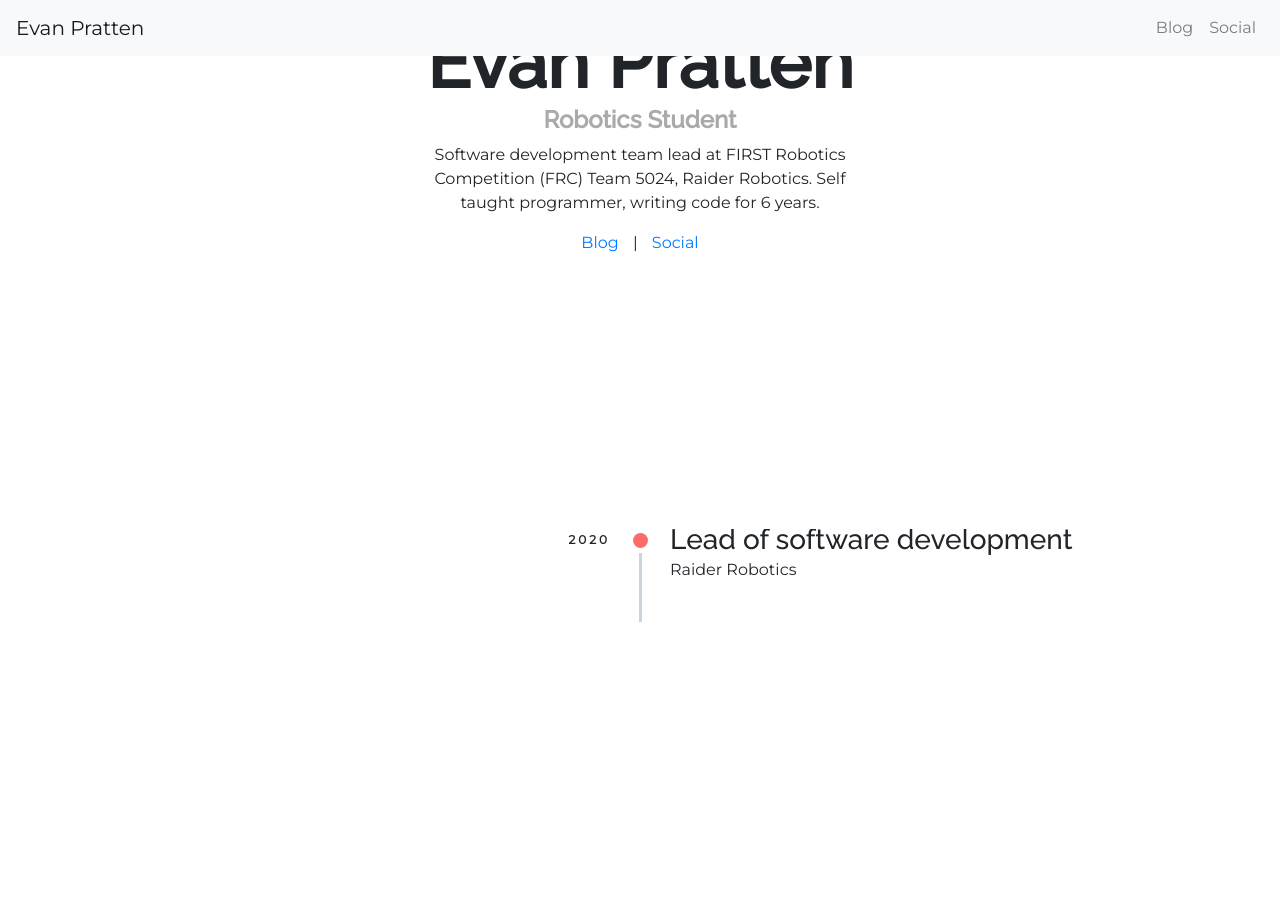
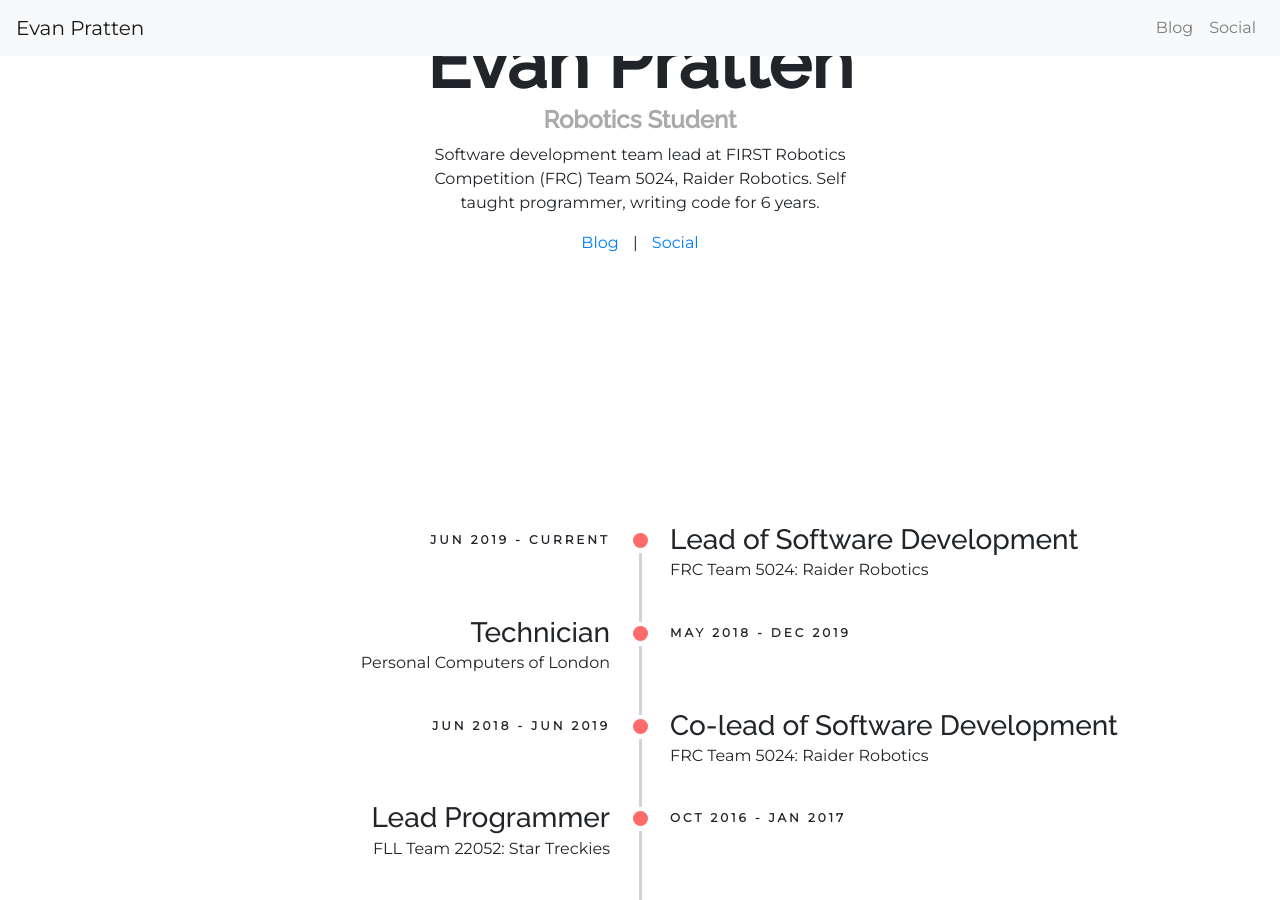
Before and after one commit to Ewpratten/Ewpratten.github.io, a Jekyll site: the page built from index.md, in a window 1280 px wide and 900 px high, scrolled down 427 px. Built offline with Jekyll 4.4.1, drawn with Linux system fonts in a browser that asks for light colours; before the commit the page ends 1049 px from its top, so only the background shows below that.

Commit message:
more timeline

```diff
--- a/_data/timeline.json
+++ b/_data/timeline.json
@@ -1,7 +1,22 @@
 [
     {
-        "date": "2020",
-        "title":"Lead of software development",
-        "subtitle":"Raider Robotics"
+        "date": "JUN 2019 - Current",
+        "title":"Lead of Software Development",
+        "subtitle":"FRC Team 5024: Raider Robotics"
+    },
+    {
+        "date": "MAY 2018 - DEC 2019",
+        "title":"Technician",
+        "subtitle":"Personal Computers of London"
+    },
+    {
+        "date": "JUN 2018 - JUN 2019",
+        "title":"Co-lead of Software Development",
+        "subtitle":"FRC Team 5024: Raider Robotics"
+    },
+    {
+        "date": "OCT 2016 - JAN 2017",
+        "title":"Lead Programmer",
+        "subtitle":"FLL Team 22052: Star Treckies"
     }
 ]
--- a/_layouts/home.html
+++ b/_layouts/home.html
@@ -28,12 +28,13 @@
     </div>
 
 
-    <div class="timeline-card desktop-only">
+    <div class="timeline-card desktop-only appear">
         <div id="timeline-header">
         </div>
+        <h3>Career timeline</h3>
         <ul class="timeline">
+            {% for item in site.data.timeline %}
             <li class="timeline-item">
-                {% for item in site.data.timeline %}
                 <div class="timeline-info">
                     <span>{{item.date}}</span>
                 </div>
@@ -50,8 +51,8 @@
     <div class="timeline-card tablet-only">
         <div class="container">
             <ul class="timeline timeline-centered">
+                {% for item in site.data.timeline %}
                 <li class="timeline-item">
-                    {% for item in site.data.timeline %}
                     <div class="timeline-info">
                         <span>{{item.date}}</span>
                     </div>
--- a/_sass/pages/home.scss
+++ b/_sass/pages/home.scss
@@ -49,7 +49,6 @@
   @media only screen and (min-device-width: 988px) {
     margin: 30px;
     position: absolute;
-    // display:flex;
     width: calc(100vw * 0.4);
     right: 0%;
   }
```
